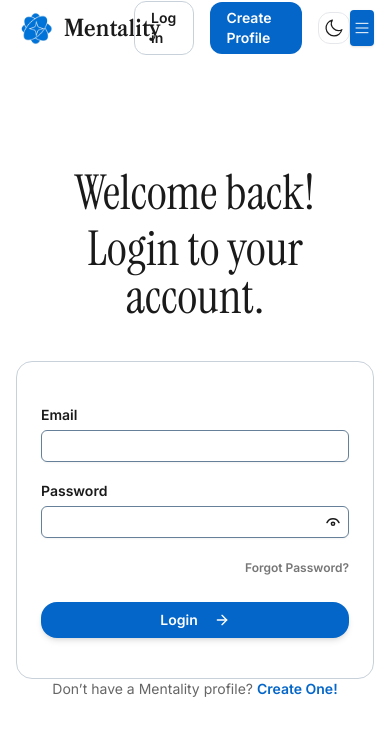
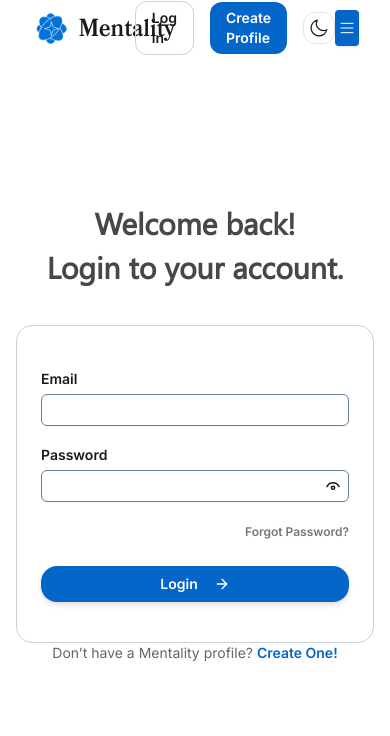
Before and after one commit to Zkyarpan/FinalYearProject, a Next.js app: page /login in a window 390 px wide. Shown: the top 736 px of the page. Built offline with nearby package versions, Linux system fonts and the light colour scheme.

Commit message:
update globals.css, LoginPage.tsx, Navbar.tsx and SignUpPage.tsx

```diff
--- a/src/app/globals.css
+++ b/src/app/globals.css
@@ -15,7 +15,7 @@ body {
 }
 
 .container {
-  @apply max-w-[630px] mx-auto w-full px-4 sm:px-6 lg:px-8;
+  @apply max-w-[658px] mx-auto w-full px-4 sm:px-6 lg:px-8;
 }
 
 html {
@@ -30,8 +30,18 @@ html {
   src: url("./fonts/Casad-Serial-Bold.ttf") format("truetype");
 }
 
+@font-face {
+  font-family: "mainfont";
+  src: url("./fonts/segoeuithis.ttf") format("truetype");
+}
+
 .logo-font {
   font-family: "logofont", sans-serif;
+}
+
+
+.main-font {
+  font-family: "mainfont", sans-serif;
 }
 
 ::-webkit-scrollbar-thumb {
--- a/src/components/LoginPage.tsx
+++ b/src/components/LoginPage.tsx
@@ -8,14 +8,13 @@ const LoginPage = () => {
     <main className="pt-14">
       <div className="min-h-[calc(100vh-80px)] flex flex-col items-center justify-center px-4">
       <div className="text-center mb-10 space-y-2">
-          <h1 className="text-5xl font-instrument text-[hsl(var(--foreground))]">
+      <h1 className="text-3xl main-font font-bold text-[hsl(var(--foreground))] opacity-80">
         Welcome back!
       </h1>
-          <h2 className="text-5xl font-instrument text-[hsl(var(--foreground))]">
+      <h2 className="text-3xl main-font font-extrabold text-[hsl(var(--foreground))] opacity-80">
     Login to your account.
       </h2>
       </div>
-
         <div className="w-full max-w-md">
           <LoginForm />
         </div>
--- a/src/components/Navbar.tsx
+++ b/src/components/Navbar.tsx
@@ -11,9 +11,9 @@ const Navbar = () => {
 
   return (
     <div className="w-full mx-auto flex flex-col relative">
-      <div className="fixed top-0 left-0 w-full h-14 z-10 backdrop-blur-md bg-[hsl(var(--background)/0.8)] text-[hsl(var(--foreground))]">
-        <nav className="flex items-center justify-center max-w-screen-xl mx-auto px-4 sm:px-6 lg:px-8 h-full">
-          {/* Logo */}
+      <div className="fixed top-0 left-0 w-full z-10">
+        <nav className="flex justify-center mx-auto px-4 sm:px-6 lg:px-8 h-14">
+          <div className="flex items-center justify-center w-full max-w-screen-xl backdrop-blur-md text-[hsl(var(--foreground))] px-4 py-2 rounded-lg">
             <Link href="/" className="flex items-center">
               <Image
                 alt="Mentality"
@@ -21,14 +21,13 @@ const Navbar = () => {
                 height={30}
                 className="object-contain"
                 src="/logo1.png?v=1"
-              priority /* Ensures immediate image loading */
+                priority
               />
               <span className="ml-2 text-2xl font-extrabold logo-font">
                 Mentality
               </span>
             </Link>
 
-          {/* Desktop Navigation */}
             <div className="hidden sm:flex items-center">
               <Link
                 href="/stories"
@@ -50,36 +49,6 @@ const Navbar = () => {
               </Link>
             </div>
 
-          {/* Mobile Menu */}
-          {menuOpen && (
-            <div className="absolute top-14 left-0 w-full shadow-xl bg-[hsl(var(--card))] sm:hidden">
-              <div className="flex flex-col mt-4">
-                <Link
-                  href="/stories"
-                  className="px-4 py-2 font-medium text-[hsl(var(--foreground))]"
-                  onClick={() => setMenuOpen(false)} // Close menu on click
-                >
-                  Stories
-                </Link>
-                <Link
-                  href="/resources"
-                  className="px-4 py-2 font-medium text-[hsl(var(--foreground))]"
-                  onClick={() => setMenuOpen(false)}
-                >
-                  Resources
-                </Link>
-                <Link
-                  href="/services"
-                  className="px-4 py-2 font-medium text-[hsl(var(--foreground))]"
-                  onClick={() => setMenuOpen(false)}
-                >
-                  Services
-                </Link>
-              </div>
-            </div>
-          )}
-
-          {/* Actions */}
             <div className="flex items-center gap-x-4">
               <Link
                 href="/login"
@@ -96,7 +65,6 @@ const Navbar = () => {
               <ThemeSwitch />
             </div>
 
-          {/* Hamburger Menu Button */}
             <Button
               type="button"
               className="p-1 rounded block sm:hidden"
@@ -119,7 +87,36 @@ const Navbar = () => {
                 />
               </svg>
             </Button>
+          </div>
         </nav>
+
+        {menuOpen && (
+          <div className="absolute top-14 left-0 w-full shadow-xl bg-[hsl(var(--card))] sm:hidden">
+            <div className="flex flex-col mt-4">
+              <Link
+                href="/stories"
+                className="px-4 py-2 font-medium text-[hsl(var(--foreground))]"
+                onClick={() => setMenuOpen(false)}
+              >
+                Stories
+              </Link>
+              <Link
+                href="/resources"
+                className="px-4 py-2 font-medium text-[hsl(var(--foreground))]"
+                onClick={() => setMenuOpen(false)}
+              >
+                Resources
+              </Link>
+              <Link
+                href="/services"
+                className="px-4 py-2 font-medium text-[hsl(var(--foreground))]"
+                onClick={() => setMenuOpen(false)}
+              >
+                Services
+              </Link>
+            </div>
+          </div>
+        )}
       </div>
     </div>
   );
--- a/src/components/SignUpPage.tsx
+++ b/src/components/SignUpPage.tsx
@@ -20,7 +20,7 @@ const SignUpPage = () => {
     <main className="py-8 pt-14">
       <div className="min-h-[calc(100vh-80px)] flex flex-col items-center px-4 max-w-5xl mx-auto">
         <div className="text-center mb-8">
-          <h1 className="text-5xl font-instrument text-foreground mb-3">
+          <h1 className="text-3xl main-font font-bold text-foreground mb-3 opacity-80">
             Choose Your Account Type
           </h1>
           <p className="text-muted-foreground max-w-2xl mx-auto text-base">
@@ -35,7 +35,7 @@ const SignUpPage = () => {
             <CardContent className="p-6">
               <div className="flex items-center gap-2 mb-4">
                 <User className="h-6 w-6 text-primary" />
-                <h3 className="text-xl font-semibold">Client Account</h3>
+                <h3 className="text-xl font-semibold main-font">Client Account</h3>
               </div>
               <p className="text-muted-foreground mb-6 text-sm">
                 Create a personal account to connect with mental health
@@ -49,7 +49,7 @@ const SignUpPage = () => {
             <CardContent className="p-6">
               <div className="flex items-center gap-2 mb-4">
                 <Briefcase className="h-6 w-6 text-primary" />
-                <h3 className="text-xl font-semibold">Professional Account</h3>
+                <h3 className="text-xl font-semibold main-font">Professional Account</h3>
               </div>
               <p className="text-muted-foreground mb-6 text-sm">
                 Join as a licensed professional to expand your practice and help
```
Also changed, not shown: src/app/fonts/segoeuithis.ttf (added). Lines whose indentation alone changed are shown as unchanged.
